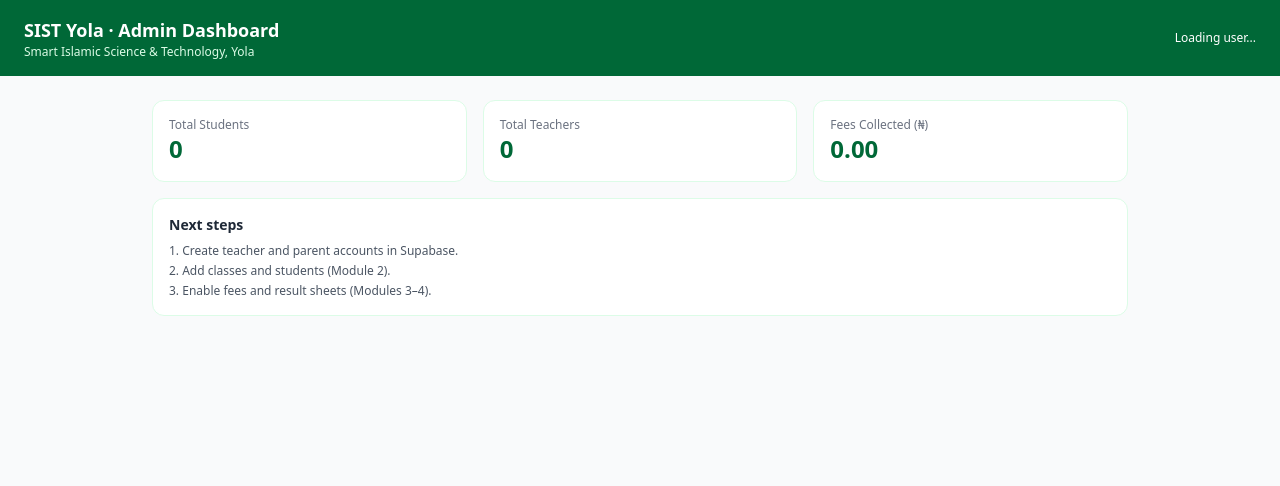
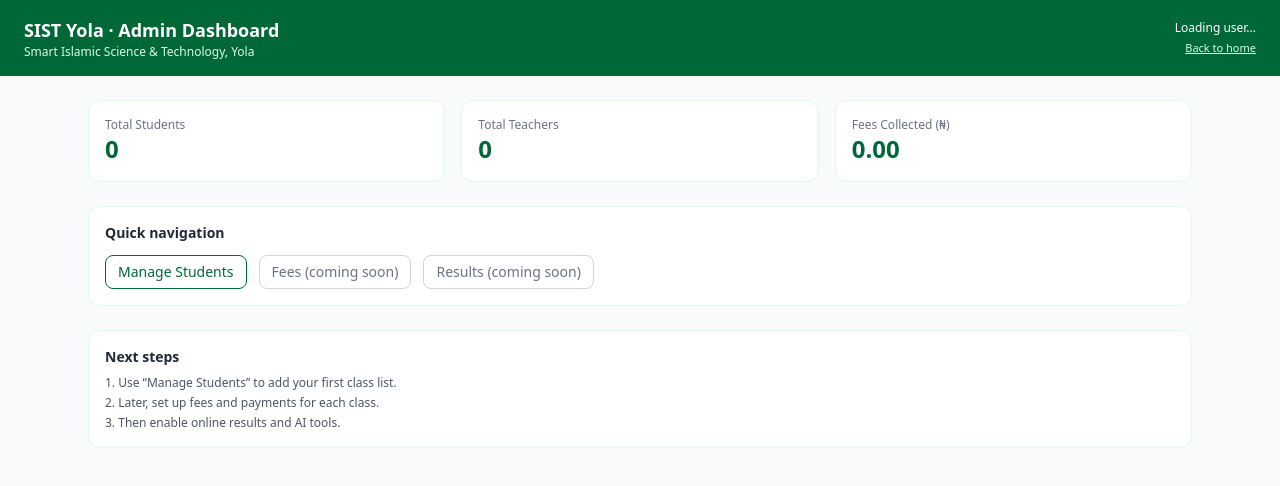
Before and after one commit to techsistyola/SIST-YOLA, a Next.js app: page /dashboard/admin in a window 1280 px wide. Shown: the top 486 px of the page. Built offline with nearby package versions, Linux system fonts and the light colour scheme; no server answers.

Commit message:
page.tsx

```diff
--- a/src/app/dashboard/admin/page.tsx
+++ b/src/app/dashboard/admin/page.tsx
@@ -2,6 +2,7 @@
 
 import { useEffect, useState } from "react";
 import { createSupabaseClient } from "@/lib/supabaseClient";
+import Link from "next/link";
 
 export default function AdminDashboard() {
   const supabase = createSupabaseClient();
@@ -24,16 +25,18 @@ export default function AdminDashboard() {
             Smart Islamic Science &amp; Technology, Yola
           </p>
         </div>
-        <div className="text-xs">
-          {email ? (
-            <span>Signed in as {email}</span>
-          ) : (
-            <span>Loading user...</span>
-          )}
+        <div className="text-xs flex flex-col items-end gap-1">
+          <span>{email ? `Signed in as ${email}` : "Loading user..."}</span>
+          <Link
+            href="/"
+            className="underline text-green-100 hover:text-white text-[11px]"
+          >
+            Back to home
+          </Link>
         </div>
       </header>
 
-      <section className="p-6 grid gap-4 max-w-5xl mx-auto">
+      <section className="p-6 max-w-6xl mx-auto space-y-6">
         <div className="grid gap-4 md:grid-cols-3">
           <div className="bg-white border border-green-100 rounded-xl p-4">
             <p className="text-xs text-gray-500">Total Students</p>
@@ -50,13 +53,33 @@ export default function AdminDashboard() {
         </div>
 
         <div className="bg-white border border-green-100 rounded-xl p-4">
+          <h2 className="font-semibold text-gray-800 mb-3 text-sm">
+            Quick navigation
+          </h2>
+          <div className="flex flex-wrap gap-3 text-sm">
+            <Link
+              href="/dashboard/admin/students"
+              className="px-3 py-1.5 rounded-lg border border-sistGreen text-sistGreen hover:bg-sistGreen hover:text-white transition"
+            >
+              Manage Students
+            </Link>
+            <span className="px-3 py-1.5 rounded-lg border border-gray-300 text-gray-500 cursor-not-allowed">
+              Fees (coming soon)
+            </span>
+            <span className="px-3 py-1.5 rounded-lg border border-gray-300 text-gray-500 cursor-not-allowed">
+              Results (coming soon)
+            </span>
+          </div>
+        </div>
+
+        <div className="bg-white border border-green-100 rounded-xl p-4">
           <h2 className="font-semibold text-gray-800 mb-2 text-sm">
             Next steps
           </h2>
           <ol className="text-xs text-gray-600 list-decimal list-inside space-y-1">
-            <li>Create teacher and parent accounts in Supabase.</li>
-            <li>Add classes and students (Module 2).</li>
-            <li>Enable fees and result sheets (Modules 3–4).</li>
+            <li>Use “Manage Students” to add your first class list.</li>
+            <li>Later, set up fees and payments for each class.</li>
+            <li>Then enable online results and AI tools.</li>
           </ol>
         </div>
       </section>
```
